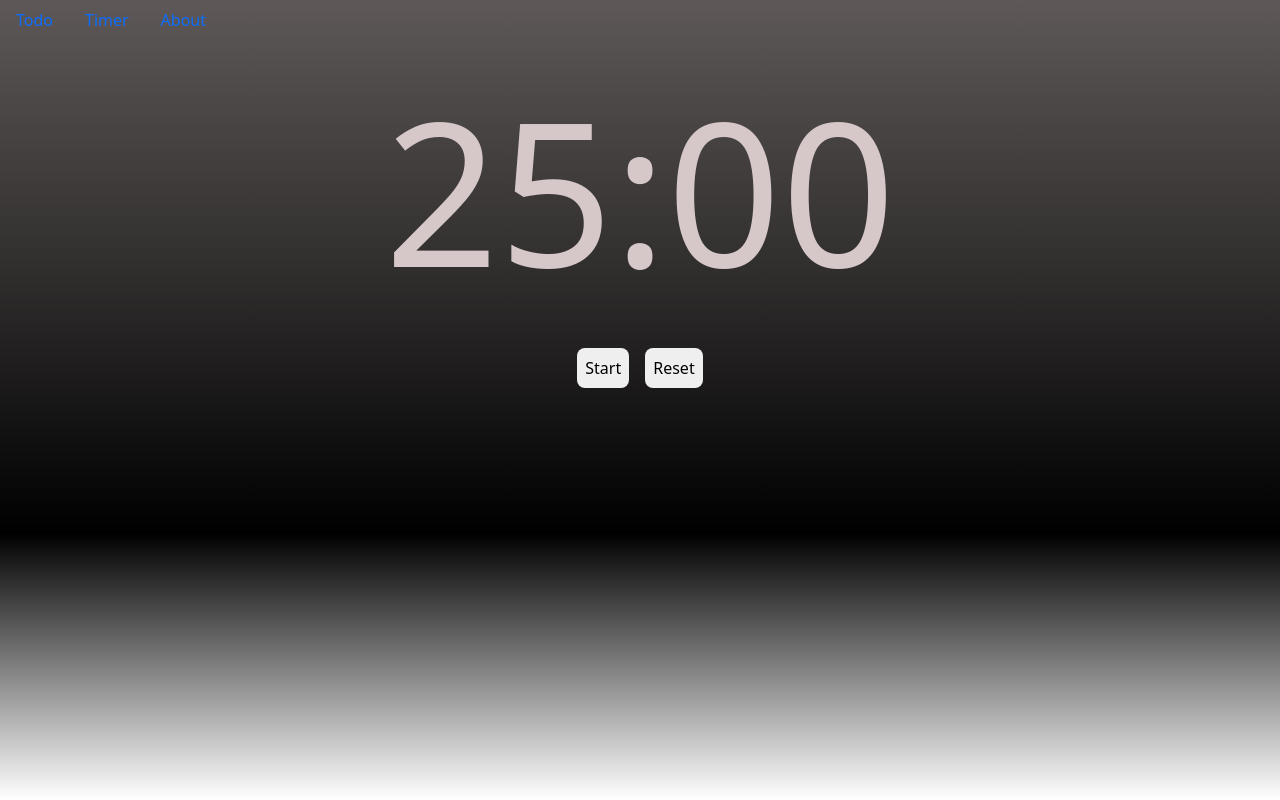
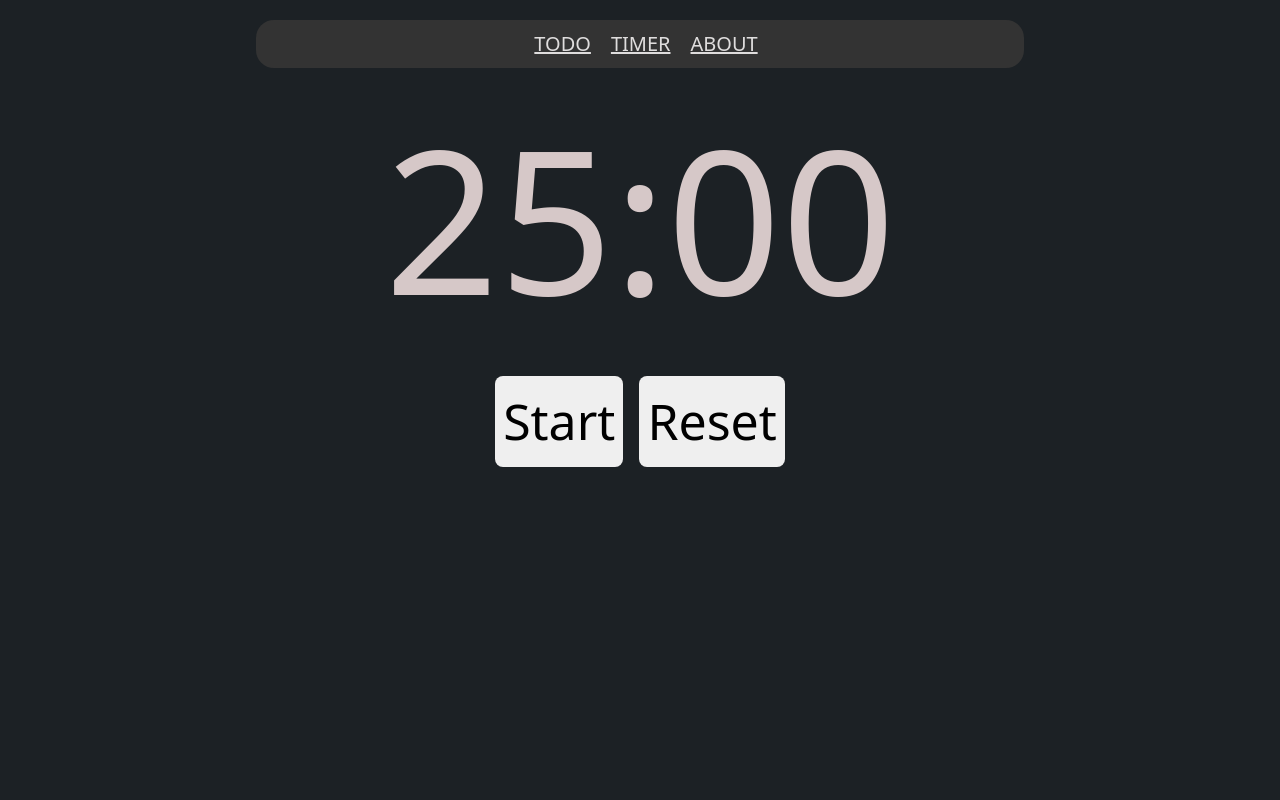
Before and after one commit to jingyu120/pomodoro-react, a React (Create React App) app: page / in a window 1280 px wide. Built offline with nearby package versions, Linux system fonts and the light colour scheme.

Commit message:
implement pomodoro break timer with notification

```diff
--- a/src/App.css
+++ b/src/App.css
@@ -2,5 +2,6 @@ html {
   min-height: 100%;
 }
 body {
-  background-image: linear-gradient(rgb(94, 88, 88), rgb(49, 46, 46), black, white);
+  background: rgba(28, 33, 37, 255);
+  color: white;
 }
--- /dev/null
+++ b/src/Navigation.css
@@ -0,0 +1,25 @@
+.nav-container {
+  background: black;
+  width: 60%;
+  height: 48px;
+  padding: 20px;
+  margin: auto;
+  margin-top: 20px;
+  border-radius: 18px;
+  background: rgba(51, 51, 51, 255);
+}
+
+ul {
+  list-style-type: none;
+  height: 100%;
+  display: flex;
+  justify-content: center;
+  align-items: center;
+}
+a {
+  color: rgb(223, 221, 221);
+  margin-right: 20px;
+  font-size: 20px;
+  text-transform: uppercase;
+  cursor: pointer;
+}
--- a/src/Navigation.js
+++ b/src/Navigation.js
@@ -1,16 +1,32 @@
-import Nav from "react-bootstrap/Nav";
+import { Link } from "react-router-dom";
+import "./Navigation.css";
+
 export default function Navigation() {
   return (
-    <Nav variant="pills" defaultActiveKey="/home">
-      <Nav.Item>
-        <Nav.Link href="/todo">Todo</Nav.Link>
-      </Nav.Item>
-      <Nav.Item>
-        <Nav.Link href="/">Timer</Nav.Link>
-      </Nav.Item>
-      <Nav.Item>
-        <Nav.Link href="/about">About</Nav.Link>
-      </Nav.Item>
-    </Nav>
+    <div className="nav-container">
+      <ul>
+        <li>
+          <Link to="/todo">Todo</Link>
+        </li>
+        <li>
+          {" "}
+          <Link to="/"> Timer</Link>
+        </li>
+        <li>
+          <Link to="/about">About</Link>
+        </li>
+      </ul>
+    </div>
+    // <Nav variant="pills" defaultActiveKey="/home">
+    //   <Nav.Item>
+    //     <Nav.Link href="/todo">Todo</Nav.Link>
+    //   </Nav.Item>
+    //   <Nav.Item>
+    //     <Nav.Link href="/">Timer</Nav.Link>
+    //   </Nav.Item>
+    //   <Nav.Item>
+    //     <Nav.Link href="/about">About</Nav.Link>
+    //   </Nav.Item>
+    // </Nav>
   );
 }
--- a/src/Timer/Timer.css
+++ b/src/Timer/Timer.css
@@ -7,7 +7,24 @@
 .button-container {
   text-align: center;
 }
-button {
+.btnn {
   font-size: 50px;
   margin: 8px;
 }
+
+.break-message {
+  text-align: center;
+  font-size: 48px;
+  background: -webkit-linear-gradient(
+    90deg,
+    rgba(255, 0, 0, 1) 0%,
+    rgba(255, 169, 0, 1) 16%,
+    rgba(247, 255, 12, 1) 35%,
+    rgba(76, 255, 0, 1) 49%,
+    rgba(0, 131, 255, 1) 67%,
+    rgba(86, 5, 175, 1) 83%,
+    rgba(181, 0, 255, 1) 95%
+  );
+  -webkit-background-clip: text;
+  -webkit-text-fill-color: transparent;
+}
--- a/src/Timer/Timer.js
+++ b/src/Timer/Timer.js
@@ -3,23 +3,25 @@ import React, { useState, useEffect } from "react";
 
 export default function Timer() {
   const [seconds, setSeconds] = useState(1500);
-  const [breakTime, setBreakTime] = useState(300);
-  const [isFocus, setIsFocus] = useState(false);
+  const [breakMessage, setBreakMessage] = useState(false);
+  const [isActive, setIsActive] = useState(false);
 
   const toggle = () => {
-    setIsFocus(!isFocus);
+    setIsActive(!isActive);
   };
   const reset = () => {
-    setIsFocus(false);
+    setIsActive(false);
     setSeconds(1500);
   };
 
   useEffect(() => {
     let interval = null;
-    if (isFocus) {
+    if (isActive) {
       interval = setInterval(() => {
         if (seconds === 0) {
-          toggle();
+          let sec = breakMessage ? 1500 : 300;
+          setSeconds(sec);
+          setBreakMessage(!breakMessage);
         } else {
           setSeconds((prev) => prev - 1);
         }
@@ -28,7 +30,7 @@ export default function Timer() {
       clearInterval(interval);
     }
     return () => clearInterval(interval);
-  }, [isFocus, seconds]);
+  }, [isActive, seconds, breakMessage]);
 
   return (
     <>
@@ -37,12 +39,13 @@ export default function Timer() {
           {("0" + Math.floor(seconds / 60)).slice(-2)}:
           {("0" + (seconds % 60)).slice(-2)}
         </div>
+        {breakMessage ? <div className="break-message">Break Time</div> : null}
       </div>
       <div className="button-container">
-        <button className="start-button" onClick={toggle}>
-          {isFocus ? "Pause" : "Start"}
+        <button className="start-button btnn" onClick={toggle}>
+          {isActive ? "Pause" : "Start"}
         </button>
-        <button className="reset-button" onClick={reset}>
+        <button className="reset-button btnn" onClick={reset}>
           Reset
         </button>
       </div>
--- a/src/Todos/NewTodoForm.css
+++ b/src/Todos/NewTodoForm.css
@@ -2,7 +2,7 @@
   border-radius: 8px;
   padding: 16px;
   text-align: center;
-  box-shadow: 0 4px 8px grey;
+  /* box-shadow: 0 4px 8px rgb(49, 65, 88); */
 }
 .new-todo-input {
   font-size: 16px;
--- a/src/Todos/NewTodoForm.js
+++ b/src/Todos/NewTodoForm.js
@@ -18,7 +18,7 @@ const NewTodoForm = ({ todos, onCretatePressed }) => {
         className="new-todo-button"
         onClick={() => {
           const isDuplicate = todos.some((todo) => todo.text === inputValue);
-          if (!isDuplicate) {
+          if (!isDuplicate && inputValue.trim() !== "") {
             onCretatePressed(inputValue);
             setInputValue("");
           }
--- a/src/Todos/TodoList.css
+++ b/src/Todos/TodoList.css
@@ -1,4 +1,5 @@
 .list-wrapper {
   max-width: 700px;
+  padding-top: 60px;
   margin: auto;
 }
--- a/src/Todos/TodoListItem.css
+++ b/src/Todos/TodoListItem.css
@@ -1,7 +1,7 @@
 .todo-item-container {
-  background: #fff;
+  background: rgb(49, 65, 88);
   border-radius: 8px;
-  margin-top: 8px;
+  margin-top: 15px;
   padding: 16px;
   position: relative;
   box-shadow: 0 4px 8px grey;
--- a/src/pages/About.js
+++ b/src/pages/About.js
@@ -1,3 +1,9 @@
 export default function About() {
-  return <div className="container">[About]</div>;
+  return (
+    <div className="container">
+      <break></break>
+      <break></break>
+      <h1>ABOUT</h1>
+    </div>
+  );
 }
```
